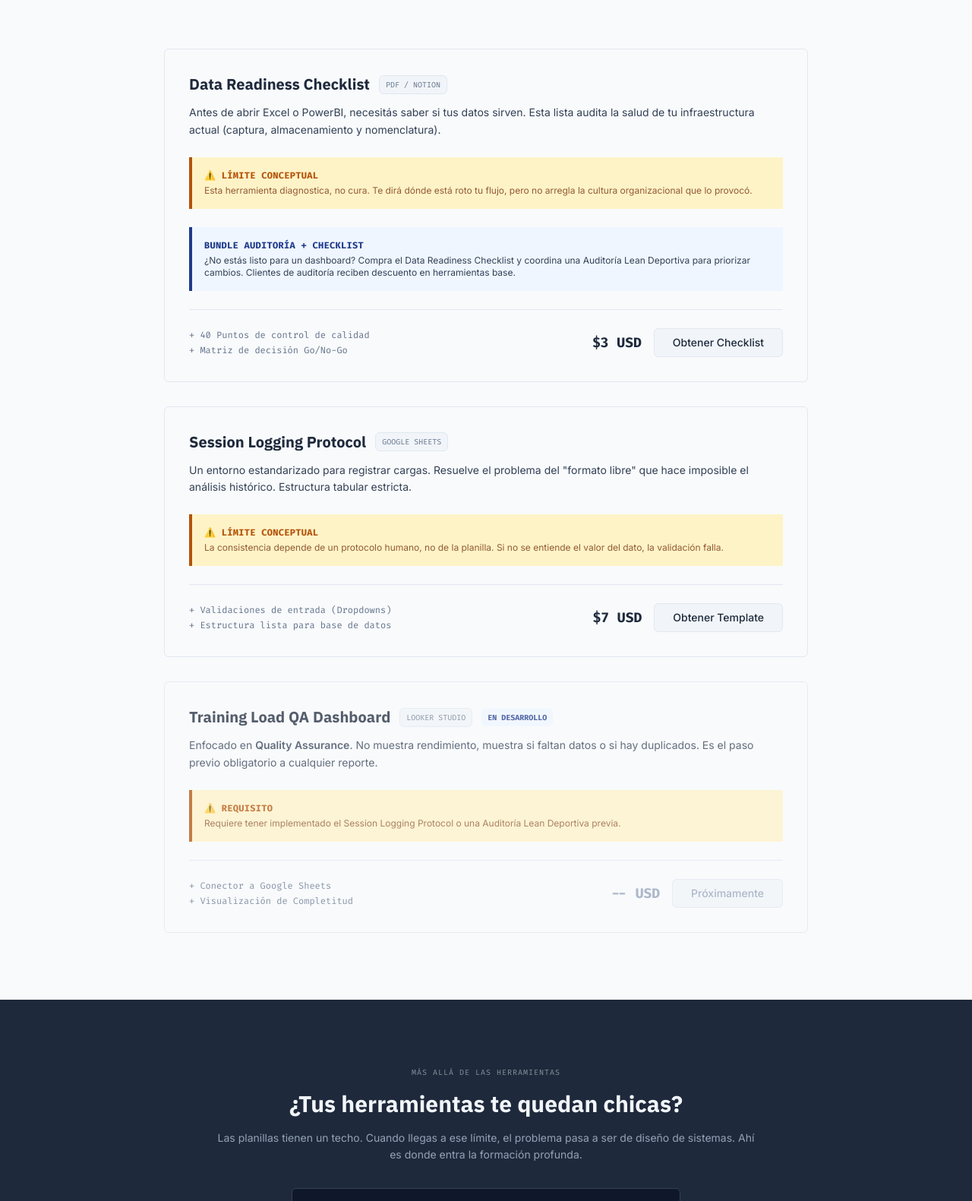
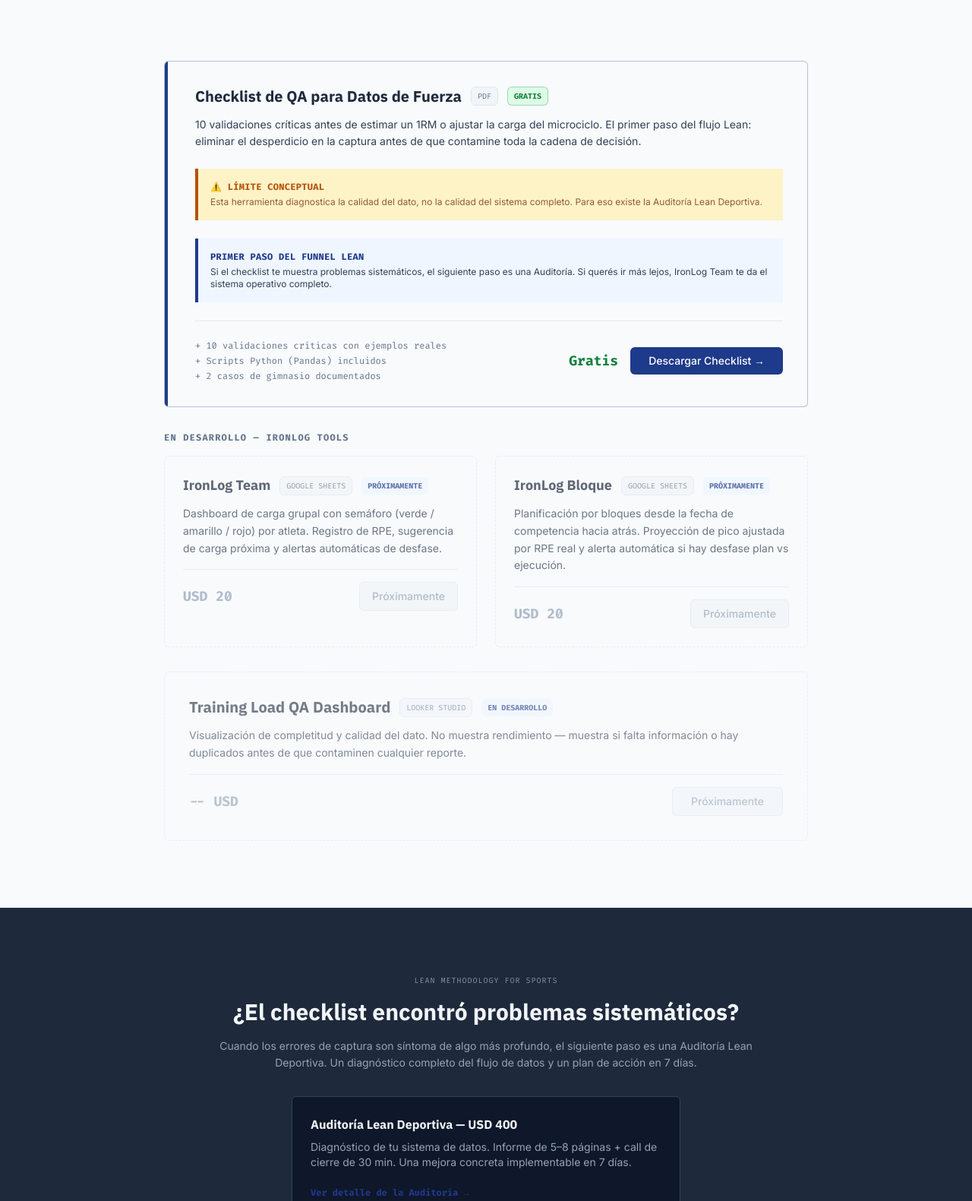
Before and after one commit to LisandroCacciatore/lisandro-sport-performance, a plain HTML site: page ironlog/tools.html in a window 1280 px wide. Shown: the part 560-2141 px from the top of the page at 76% size. Drawn offline with nearby package versions, Linux system fonts and the light colour scheme.

Commit message:
Update desde nueva ubicacion

```diff
--- a/ironlog/tools.html
+++ b/ironlog/tools.html
@@ -3,8 +3,8 @@
 <head>
     <meta charset="UTF-8">
     <meta name="viewport" content="width=device-width, initial-scale=1.0">
-    <title>Herramientas y Artefactos de Datos | IronLog</title>
-    <meta name="description" content="Herramientas operativas de bajo costo para entrenadores. Sin cajas negras. Diseñadas para exponer el criterio técnico.">
+    <title>Herramientas Lean Deportivas | IronLog</title>
+    <meta name="description" content="Herramientas operativas para entrenadores que aplican Lean Methodology al deporte. Sin cajas negras. Diseñadas para eliminar desperdicio operativo.">
     <link href="https://fonts.googleapis.com/css2?family=Fira+Code:wght@400;500;700&family=IBM+Plex+Sans:wght@600;700&family=Inter:wght@400;500;600&display=swap" rel="stylesheet">
     <script src="https://cdn.tailwindcss.com"></script>
     <script src="../theme.js"></script>
@@ -32,113 +32,109 @@
     <header class="bg-surface border-b border-border bg-tech-grid">
         <div class="max-w-5xl mx-auto px-6 py-20 relative z-10">
             <span class="inline-block font-mono text-[10px] font-bold uppercase tracking-widest text-primary mb-4 bg-primary-bg px-2 py-1 rounded border border-blue-100">
-                Arquitectura de Datos Aplicada
+                Lean Methodology for Sports
             </span>
             <h1 class="font-heading text-4xl md:text-5xl font-bold text-ink mb-6">
-                Herramientas para no romper nada.
+                Herramientas que eliminan desperdicio.<br>No que lo disfrazan.
             </h1>
             <p class="text-lead text-body max-w-2xl leading-relaxed">
-                Esto no es un marketplace de templates mágicos. Son artefactos operativos diseñados para resolver problemas específicos de captura, calidad y visualización de datos.<br><br>
-                <strong class="text-ink">Filosofía de diseño:</strong> Sin cajas negras. Cada herramienta expone sus límites.
+                Cada herramienta tiene un problema específico que resuelve. Si no resuelve el tuyo, no la uses.<br><br>
+                <strong class="text-ink">Filosofía de diseño:</strong> Sin cajas negras. Cada herramienta expone sus límites y el desperdicio que ataca.
             </p>
         </div>
     </header>
 
     <main class="max-w-4xl mx-auto px-6 py-22">
 
-        <div class="bg-canvas rounded border border-border p-8 mb-8 shadow-structural">
-            <div class="flex flex-col md:flex-row gap-8 items-start">
-                <div class="flex-grow">
+        <!-- ── CHECKLIST — FREE LEAD MAGNET ── -->
+        <div class="bg-canvas rounded border border-primary/30 p-8 mb-8 shadow-structural relative overflow-hidden">
+            <div class="absolute top-0 left-0 w-1 h-full bg-primary"></div>
+            <div class="flex-grow pl-2">
                 <div class="flex flex-wrap items-center gap-3 mb-3">
-                        <h3 class="font-heading text-xl font-bold text-ink">Data Readiness Checklist</h3>
-                        <span class="text-[10px] font-mono bg-surface border border-border text-muted px-2 py-1 rounded uppercase">PDF / Notion</span>
+                    <h3 class="font-heading text-xl font-bold text-ink">Checklist de QA para Datos de Fuerza</h3>
+                    <span class="text-[10px] font-mono bg-surface border border-border text-muted px-2 py-1 rounded uppercase">PDF</span>
+                    <span class="text-[10px] font-mono bg-success-bg text-success border border-success/30 px-2 py-1 rounded uppercase font-bold">Gratis</span>
                 </div>
                 <p class="text-sm text-body mb-6 leading-relaxed">
-                        Antes de abrir Excel o PowerBI, necesitás saber si tus datos sirven. Esta lista audita la salud de tu infraestructura actual (captura, almacenamiento y nomenclatura).
+                    10 validaciones críticas antes de estimar un 1RM o ajustar la carga del microciclo. El primer paso del flujo Lean: eliminar el desperdicio en la captura antes de que contamine toda la cadena de decisión.
                 </p>
 
                 <div class="bg-warning-bg border-l-4 border-warning p-4 mb-6">
                     <h4 class="text-xs font-mono font-bold text-warning uppercase tracking-wide mb-1">⚠️ Límite Conceptual</h4>
-                        <p class="text-xs text-amber-900/80">Esta herramienta diagnostica, no cura. Te dirá dónde está roto tu flujo, pero no arregla la cultura organizacional que lo provocó.</p>
+                    <p class="text-xs text-amber-900/80">Esta herramienta diagnostica la calidad del dato, no la calidad del sistema completo. Para eso existe la Auditoría Lean Deportiva.</p>
                 </div>
 
                 <div class="bg-primary-bg border-l-4 border-primary p-4 mb-6">
-                        <h4 class="text-xs font-mono font-bold text-primary uppercase tracking-wide mb-1">Bundle Auditoría + Checklist</h4>
-                        <p class="text-xs text-body">¿No estás listo para un dashboard? Compra el Data Readiness Checklist y coordina una Auditoría Lean Deportiva para priorizar cambios. Clientes de auditoría reciben descuento en herramientas base.</p>
+                    <h4 class="text-xs font-mono font-bold text-primary uppercase tracking-wide mb-1">Primer paso del funnel Lean</h4>
+                    <p class="text-xs text-body">Si el checklist te muestra problemas sistemáticos, el siguiente paso es una Auditoría. Si querés ir más lejos, IronLog Team te da el sistema operativo completo.</p>
                 </div>
 
                 <div class="flex flex-col sm:flex-row items-center justify-between border-t border-border pt-6 gap-4">
                     <ul class="text-xs text-muted space-y-1 font-mono">
-                            <li>+ 40 Puntos de control de calidad</li>
-                            <li>+ Matriz de decisión Go/No-Go</li>
+                        <li>+ 10 validaciones críticas con ejemplos reales</li>
+                        <li>+ Scripts Python (Pandas) incluidos</li>
+                        <li>+ 2 casos de gimnasio documentados</li>
                     </ul>
                     <div class="flex items-center gap-4 w-full sm:w-auto">
-                            <span class="font-mono font-bold text-lg text-ink">$3 USD</span>
-                            <a href="../recursos/session-qa-checklist.html" class="bg-surface border border-border hover:border-muted text-ink px-6 py-2 rounded font-medium text-sm transition-colors text-center">Obtener Checklist</a>
-                        </div>
+                        <span class="font-mono font-bold text-lg text-success">Gratis</span>
+                        <a href="../recursos/session-qa-checklist.html" class="bg-primary hover:bg-primary-600 text-white px-6 py-2 rounded font-medium text-sm transition-colors text-center">Descargar Checklist →</a>
                     </div>
                 </div>
             </div>
         </div>
 
-        <div class="bg-canvas rounded border border-border p-8 mb-8 shadow-structural">
-            <div class="flex flex-col md:flex-row gap-8 items-start">
-                <div class="flex-grow">
-                    <div class="flex flex-wrap items-center gap-3 mb-3">
-                        <h3 class="font-heading text-xl font-bold text-ink">Session Logging Protocol</h3>
-                        <span class="text-[10px] font-mono bg-surface border border-border text-muted px-2 py-1 rounded uppercase">Google Sheets</span>
-                    </div>
-                    <p class="text-sm text-body mb-6 leading-relaxed">
-                        Un entorno estandarizado para registrar cargas. Resuelve el problema del "formato libre" que hace imposible el análisis histórico. Estructura tabular estricta.
-                    </p>
-
-                    <div class="bg-warning-bg border-l-4 border-warning p-4 mb-6">
-                        <h4 class="text-xs font-mono font-bold text-warning uppercase tracking-wide mb-1">⚠️ Límite Conceptual</h4>
-                        <p class="text-xs text-amber-900/80">La consistencia depende de un protocolo humano, no de la planilla. Si no se entiende el valor del dato, la validación falla.</p>
+        <!-- ── IRONLOG TOOLS — PRÓXIMAMENTE ── -->
+        <div class="mb-4">
+            <p class="text-xs font-mono font-bold uppercase tracking-widest text-muted">En desarrollo — IronLog Tools</p>
         </div>
 
-                    <div class="flex flex-col sm:flex-row items-center justify-between border-t border-border pt-6 gap-4">
-                        <ul class="text-xs text-muted space-y-1 font-mono">
-                            <li>+ Validaciones de entrada (Dropdowns)</li>
-                            <li>+ Estructura lista para base de datos</li>
-                        </ul>
-                        <div class="flex items-center gap-4 w-full sm:w-auto">
-                            <span class="font-mono font-bold text-lg text-ink">$7 USD</span>
-                            <a href="../recursos/session-qa-checklist.html" class="bg-surface border border-border hover:border-muted text-ink px-6 py-2 rounded font-medium text-sm transition-colors text-center">Obtener Template</a>
+        <div class="grid md:grid-cols-2 gap-6 mb-8">
+
+            <div class="bg-canvas rounded border border-dashed border-border p-6 opacity-70">
+                <div class="flex flex-wrap items-center gap-3 mb-3">
+                    <h3 class="font-heading text-lg font-bold text-ink">IronLog Team</h3>
+                    <span class="text-[10px] font-mono bg-surface border border-border text-muted px-2 py-1 rounded uppercase">Google Sheets</span>
+                    <span class="text-[10px] font-mono bg-primary-bg text-primary px-2 py-1 rounded uppercase font-bold">Próximamente</span>
                 </div>
-                    </div>
-                </div>
+                <p class="text-sm text-body mb-4 leading-relaxed">
+                    Dashboard de carga grupal con semáforo (verde / amarillo / rojo) por atleta. Registro de RPE, sugerencia de carga próxima y alertas automáticas de desfase.
+                </p>
+                <div class="flex items-center justify-between border-t border-border pt-4">
+                    <span class="font-mono font-bold text-lg text-subtle">USD 20</span>
+                    <button disabled class="bg-surface border border-border text-subtle px-4 py-2 rounded font-medium text-sm cursor-not-allowed">Próximamente</button>
                 </div>
             </div>
 
-        <div class="bg-canvas rounded border border-border p-8 opacity-75">
-            <div class="flex flex-col md:flex-row gap-8 items-start">
-                <div class="flex-grow">
+            <div class="bg-canvas rounded border border-dashed border-border p-6 opacity-70">
+                <div class="flex flex-wrap items-center gap-3 mb-3">
+                    <h3 class="font-heading text-lg font-bold text-ink">IronLog Bloque</h3>
+                    <span class="text-[10px] font-mono bg-surface border border-border text-muted px-2 py-1 rounded uppercase">Google Sheets</span>
+                    <span class="text-[10px] font-mono bg-primary-bg text-primary px-2 py-1 rounded uppercase font-bold">Próximamente</span>
+                </div>
+                <p class="text-sm text-body mb-4 leading-relaxed">
+                    Planificación por bloques desde la fecha de competencia hacia atrás. Proyección de pico ajustada por RPE real y alerta automática si hay desfase plan vs ejecución.
+                </p>
+                <div class="flex items-center justify-between border-t border-border pt-4">
+                    <span class="font-mono font-bold text-lg text-subtle">USD 20</span>
+                    <button disabled class="bg-surface border border-border text-subtle px-4 py-2 rounded font-medium text-sm cursor-not-allowed">Próximamente</button>
+                </div>
+            </div>
+
+        </div>
+
+        <!-- ── TRAINING LOAD DASHBOARD — EN DESARROLLO ── -->
+        <div class="bg-canvas rounded border border-dashed border-border p-8 opacity-60">
             <div class="flex flex-wrap items-center gap-3 mb-3">
                 <h3 class="font-heading text-xl font-bold text-ink">Training Load QA Dashboard</h3>
                 <span class="text-[10px] font-mono bg-surface border border-border text-muted px-2 py-1 rounded uppercase">Looker Studio</span>
                 <span class="text-[10px] font-mono bg-primary-bg text-primary px-2 py-1 rounded uppercase font-bold">En Desarrollo</span>
             </div>
-                    <p class="text-sm text-body mb-6 leading-relaxed">
-                        Enfocado en <strong>Quality Assurance</strong>. No muestra rendimiento, muestra si faltan datos o si hay duplicados. Es el paso previo obligatorio a cualquier reporte.
+            <p class="text-sm text-body mb-4 leading-relaxed">
+                Visualización de completitud y calidad del dato. No muestra rendimiento — muestra si falta información o hay duplicados antes de que contaminen cualquier reporte.
             </p>
-
-                    <div class="bg-warning-bg border-l-4 border-warning p-4 mb-6">
-                        <h4 class="text-xs font-mono font-bold text-warning uppercase tracking-wide mb-1">⚠️ Requisito</h4>
-                        <p class="text-xs text-amber-900/80">Requiere tener implementado el Session Logging Protocol o una Auditoría Lean Deportiva previa.</p>
-                    </div>
-
-                    <div class="flex flex-col sm:flex-row items-center justify-between border-t border-border pt-6 gap-4">
-                        <ul class="text-xs text-muted space-y-1 font-mono">
-                            <li>+ Conector a Google Sheets</li>
-                            <li>+ Visualización de Completitud</li>
-                        </ul>
-                        <div class="flex items-center gap-4 w-full sm:w-auto">
+            <div class="flex items-center justify-between border-t border-border pt-4">
                 <span class="font-mono font-bold text-lg text-subtle">-- USD</span>
                 <button disabled class="bg-surface border border-border text-subtle px-6 py-2 rounded font-medium text-sm cursor-not-allowed">Próximamente</button>
-                        </div>
-                    </div>
-                </div>
             </div>
         </div>
 
@@ -146,15 +142,15 @@
 
     <section class="bg-ink py-22">
         <div class="max-w-3xl mx-auto px-6 text-center">
-            <span class="font-mono text-[10px] text-surface uppercase tracking-widest mb-4 block opacity-50">Más allá de las herramientas</span>
-            <h2 class="font-heading text-3xl font-bold text-surface mb-4">¿Tus herramientas te quedan chicas?</h2>
+            <span class="font-mono text-[10px] text-surface uppercase tracking-widest mb-4 block opacity-50">Lean Methodology for Sports</span>
+            <h2 class="font-heading text-3xl font-bold text-surface mb-4">¿El checklist encontró problemas sistemáticos?</h2>
             <p class="text-slate-400 mb-8 leading-relaxed text-sm">
-                Las planillas tienen un techo. Cuando llegas a ese límite, el problema pasa a ser de diseño de sistemas. Ahí es donde entra la formación profunda.
+                Cuando los errores de captura son síntoma de algo más profundo, el siguiente paso es una Auditoría Lean Deportiva. Un diagnóstico completo del flujo de datos y un plan de acción en 7 días.
             </p>
             <div class="inline-block p-6 border border-slate-700 rounded bg-dark text-left w-full max-w-lg">
-                <h4 class="font-heading font-bold text-surface mb-2">Próximamente: Arquitectura de Datos Deportivos</h4>
-                <p class="text-sm text-slate-400 mb-4">Un curso técnico sobre cómo pensar, diseñar y validar sistemas de datos reales.</p>
-                <a href="../contacto.html" class="text-xs font-mono font-bold text-primary hover:underline">Consultar sobre formación _</a>
+                <h4 class="font-heading font-bold text-surface mb-2">Auditoría Lean Deportiva — USD 400</h4>
+                <p class="text-sm text-slate-400 mb-4">Diagnóstico de tu sistema de datos. Informe de 5–8 páginas + call de cierre de 30 min. Una mejora concreta implementable en 7 días.</p>
+                <a href="../servicios.html" class="text-xs font-mono font-bold text-primary hover:underline">Ver detalle de la Auditoría →</a>
             </div>
         </div>
     </section>
```
Also changed, not shown: contacto.html (+86 -3 lines), ironlog/cube.html (+2 -2 lines), ironlog/demo.html (+2 -2 lines), ironlog/ss.html (+2 -2 lines), ironlog/wendler.html (+2 -2 lines), servicios.html (+7 -7 lines), 1 other file. Lines whose indentation alone changed are shown as unchanged.
